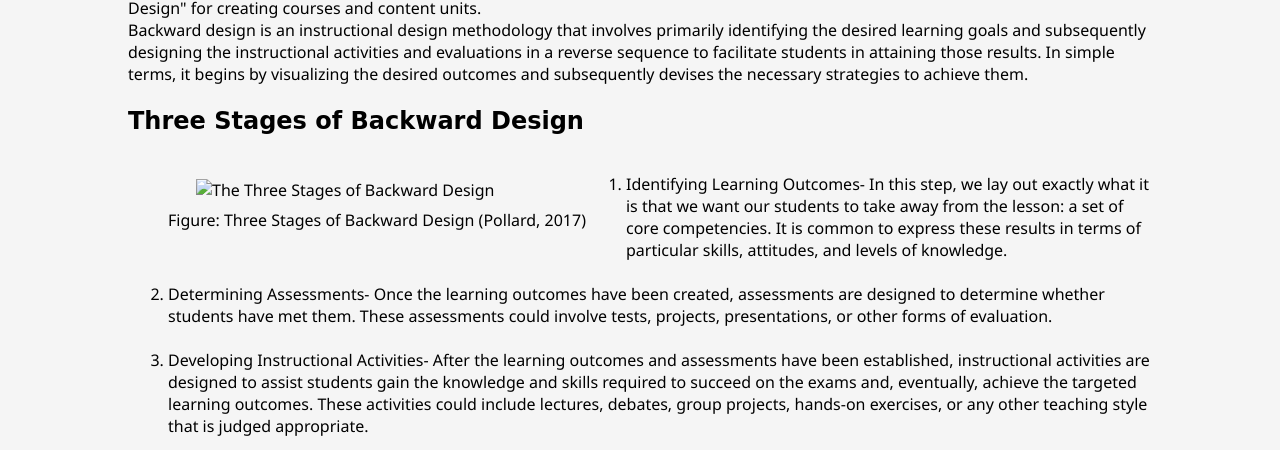
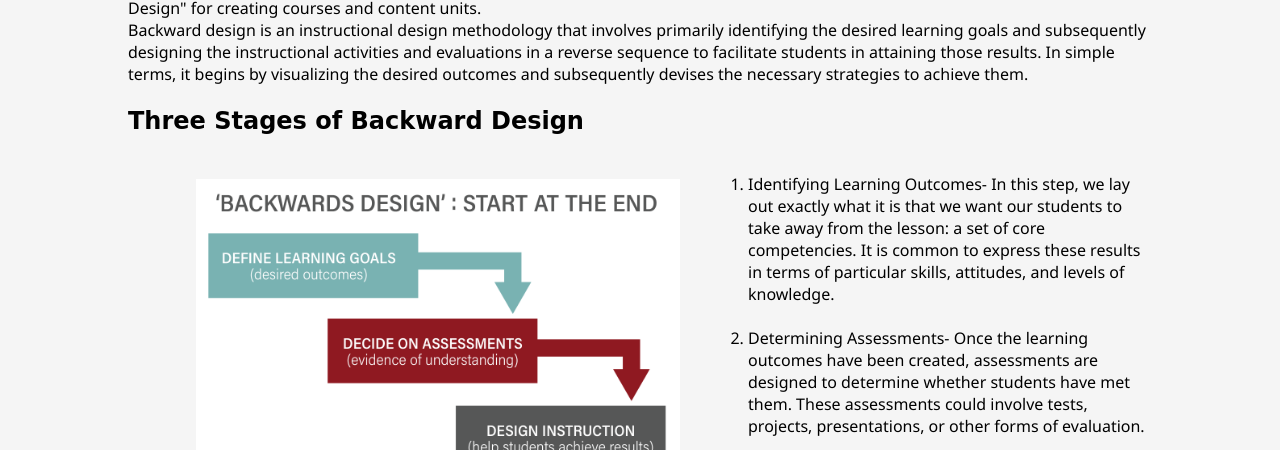
Before and after one commit to divyasharmalxd/simplehtml-site, a plain HTML site: page pages/page1.html in a window 1280 px wide. Shown: the part 301-751 px from the top of the page. Drawn offline with Linux system fonts and the light colour scheme.

Commit message:
Update page1.html

```diff
--- a/pages/page1.html
+++ b/pages/page1.html
@@ -33,7 +33,7 @@
 
             <h2>Three Stages of Backward Design</h2>
             <figure class="image">
-                <img src="../_assests/img/Backwards-Design-new-3.png" alt="The Three Stages of Backward Design" width="500">
+                <img src="../assests/img/Backwards-Design-new-3.png" alt="The Three Stages of Backward Design" width="500">
                 <figcaption>Figure: Three Stages of Backward Design (Pollard, 2017)</figcaption>
             </figure><br>
 
```
